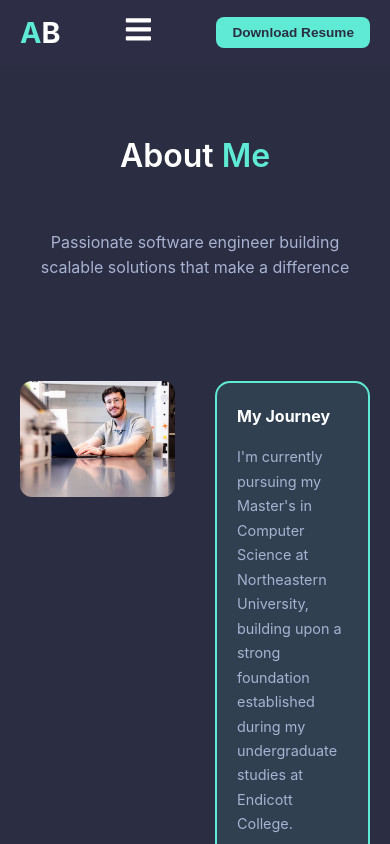
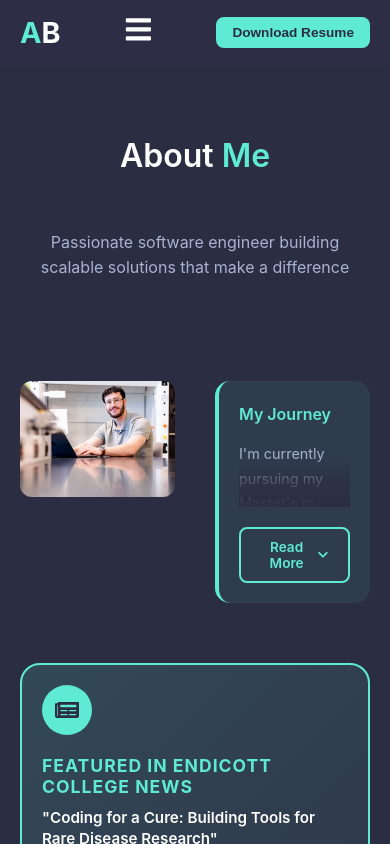
Before and after one commit to ahmadb123/MyPortfolio, a React (Vite) app: page /about in a window 390 px wide. Shown: the top 844 px of the page. Built offline with nearby package versions, Linux system fonts and the light colour scheme.

Commit message:
updated about page with read more button

```diff
--- a/src/pages/AboutPage.css
+++ b/src/pages/AboutPage.css
@@ -63,25 +63,220 @@ body {
   object-fit: cover;
   max-height: 500px;
 }
+/* ============================================
+   READ MORE FEATURE STYLES
+   Add these to your existing AboutPage.css
+   ============================================ */
 
-/* My Journey text box */
+/* My Journey Section - Updated */
 .my-journey {
-  background-color: rgba(94, 234, 212, 0.1);
-  border: 2px solid #5eead4;
+  background-color: rgba(94, 234, 212, 0.08);
+  padding: 35px;
   border-radius: 15px;
-  padding: 30px;
+  border-left: 4px solid #5eead4;
+  margin: 50px 0;
+  line-height: 1.8;
   color: #a8b2d1;
-  line-height: 1.8;
-  font-size: 1rem;
+  font-size: 1.05rem;
+  position: relative;
 }
 
 .my-journey strong {
-  color: white;
-  font-size: 1.3rem;
   display: block;
-  margin-bottom: 15px;
+  color: #5eead4;
+  font-size: 1.4rem;
+  margin-bottom: 20px;
+  font-weight: 600;
 }
 
+/* Journey Content Wrapper */
+.journey-content {
+  transition: all 0.4s ease;
+  overflow: hidden;
+}
+
+/* Collapsed State */
+.my-journey.collapsed .journey-content {
+  max-height: 80px;
+  position: relative;
+}
+
+/* Gradient Fade Effect when Collapsed */
+.my-journey.collapsed .journey-content::after {
+  content: '';
+  position: absolute;
+  bottom: 0;
+  left: 0;
+  right: 0;
+  height: 60px;
+  background: linear-gradient(to bottom,
+    transparent,
+    rgba(26, 26, 46, 0.7),
+    rgba(26, 26, 46, 0.95)
+  );
+  pointer-events: none;
+}
+
+/* Expanded State */
+.my-journey.expanded .journey-content {
+  max-height: 1000px;
+}
+
+/* Read More/Less Button */
+.read-more-btn {
+  background: transparent;
+  border: 2px solid #5eead4;
+  color: #5eead4;
+  padding: 10px 24px;
+  border-radius: 8px;
+  font-size: 0.95rem;
+  font-weight: 600;
+  cursor: pointer;
+  display: flex;
+  align-items: center;
+  gap: 8px;
+  margin-top: 20px;
+  transition: all 0.3s ease;
+  font-family: inherit;
+}
+
+.read-more-btn:hover {
+  background-color: #5eead4;
+  color: #1a1a2e;
+  transform: translateY(-2px);
+  box-shadow: 0 4px 12px rgba(94, 234, 212, 0.3);
+}
+
+.read-more-btn:active {
+  transform: translateY(0);
+}
+
+.read-more-btn svg {
+  font-size: 0.85rem;
+  transition: transform 0.3s;
+}
+
+/* Icon Animation */
+.my-journey.collapsed .read-more-btn:hover svg {
+  transform: translateY(2px);
+}
+
+.my-journey.expanded .read-more-btn:hover svg {
+  transform: translateY(-2px);
+}
+
+/* Mobile Responsive - Tablet */
+@media (max-width: 968px) {
+  .my-journey {
+    padding: 30px;
+    margin: 40px 0;
+    font-size: 1rem;
+  }
+
+  .my-journey strong {
+    font-size: 1.3rem;
+    margin-bottom: 18px;
+  }
+
+  .my-journey.collapsed .journey-content {
+    max-height: 75px;
+  }
+
+  .read-more-btn {
+    padding: 11px 26px;
+    font-size: 0.9rem;
+  }
+}
+
+/* Mobile Responsive - Large Phone */
+@media (max-width: 768px) {
+  .my-journey {
+    padding: 25px;
+    margin: 30px 0;
+    font-size: 0.95rem;
+  }
+
+  .my-journey strong {
+    font-size: 1.2rem;
+    margin-bottom: 16px;
+  }
+
+  .my-journey.collapsed .journey-content {
+    max-height: 70px;
+  }
+
+.my-journey.collapsed .journey-content::after {
+  content: '';
+  position: absolute;
+  bottom: 0;
+  left: 0;
+  right: 0;
+  height: 60px;
+  background: linear-gradient(to bottom,
+    transparent,
+    rgba(43, 45, 66, 0.7),
+    rgba(43, 45, 66, 0.95)
+  );
+  pointer-events: none;
+}
+
+  .read-more-btn {
+    width: 100%;
+    justify-content: center;
+    padding: 12px 24px;
+    font-size: 0.9rem;
+  }
+}
+
+/* Mobile Responsive - Small Phone */
+@media (max-width: 480px) {
+  .my-journey {
+    padding: 20px;
+    margin: 25px 0;
+    font-size: 0.9rem;
+    line-height: 1.7;
+  }
+
+  .my-journey strong {
+    font-size: 1.1rem;
+    margin-bottom: 14px;
+  }
+
+  .my-journey.collapsed .journey-content {
+    max-height: 65px;
+  }
+
+  .my-journey.collapsed .journey-content::after {
+    height: 50px;
+  }
+
+  .read-more-btn {
+    padding: 10px 20px;
+    font-size: 0.85rem;
+    gap: 6px;
+  }
+}
+
+/* Extra Small Mobile */
+@media (max-width: 360px) {
+  .my-journey {
+    padding: 18px;
+    font-size: 0.85rem;
+  }
+
+  .my-journey strong {
+    font-size: 1rem;
+  }
+
+  .my-journey.collapsed .journey-content {
+    max-height: 60px;
+  }
+
+  .read-more-btn {
+    font-size: 0.8rem;
+    padding: 9px 18px;
+  }
+}
 /* Featured Article Section */
 .featured-article {
   max-width: 1200px;
--- a/src/pages/AboutPage.jsx
+++ b/src/pages/AboutPage.jsx
@@ -1,8 +1,12 @@
+import { useState } from 'react';
 import './AboutPage.css';
 import aboutImage from '../assets/AboutMePageImg2.jpg';
-import { FaCode, FaDatabase, FaCloud, FaUsers, FaGraduationCap, FaBriefcase, FaCertificate, FaLightbulb, FaNewspaper, FaExternalLinkAlt } from 'react-icons/fa';
+import { FaCode, FaDatabase, FaCloud, FaUsers, FaGraduationCap, FaBriefcase, FaCertificate, FaLightbulb, FaNewspaper, FaExternalLinkAlt, FaChevronDown, FaChevronUp } from 'react-icons/fa';
 import Resume from '../assets/MyResume.pdf';
+
 function AboutPage() {
+    const [isExpanded, setIsExpanded] = useState(false);
+
     return (
         <div className="about-page">
             <div className="about-content">
@@ -13,10 +17,14 @@ function AboutPage() {
 
                 <img className="about-image" src={aboutImage} alt="Workspace setup" />
 
-                <div className="my-journey">
+                <div className={`my-journey ${isExpanded ? 'expanded' : 'collapsed'}`}>
                     <strong>My Journey</strong>
+                    <div className="journey-content">
                         I'm currently pursuing my Master's in Computer Science at Northeastern University,
                         building upon a strong foundation established during my undergraduate studies at Endicott College.
+
+                        {isExpanded && (
+                            <>
                                 <br /><br />
                                 With over 4 years of hands-on development experience, I've architected and delivered
                                 full-stack applications that serve thousands of users. My work spans from creating genomic
@@ -26,6 +34,24 @@ function AboutPage() {
                                 Whether it's optimizing API performance, designing microservices architectures, or
                                 implementing real-time communication systems, I thrive on challenges that push the
                                 boundaries of what's possible.
+                            </>
+                        )}
+                    </div>
+
+                    <button
+                        className="read-more-btn"
+                        onClick={() => setIsExpanded(!isExpanded)}
+                    >
+                        {isExpanded ? (
+                            <>
+                                Read Less <FaChevronUp />
+                            </>
+                        ) : (
+                            <>
+                                Read More <FaChevronDown />
+                            </>
+                        )}
+                    </button>
                 </div>
             </div>
 
```
Lines whose indentation alone changed are shown as unchanged.
